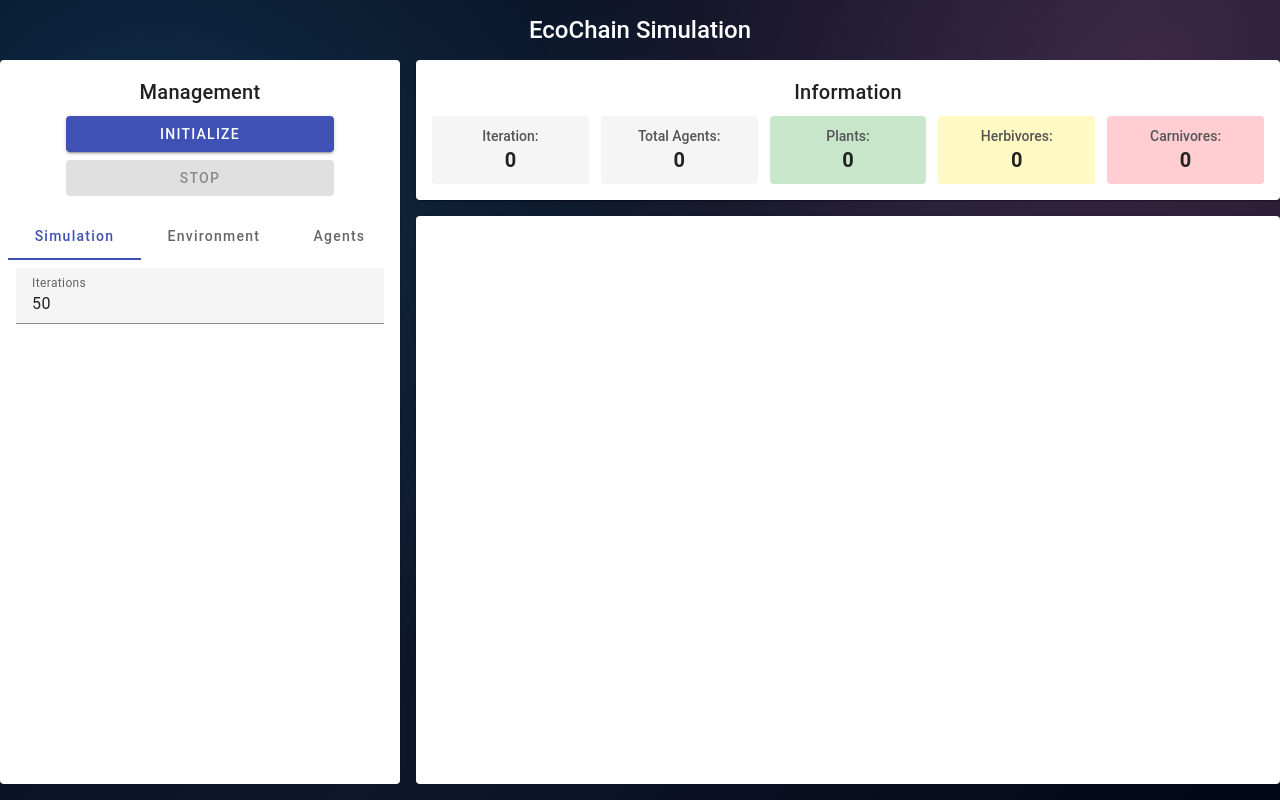
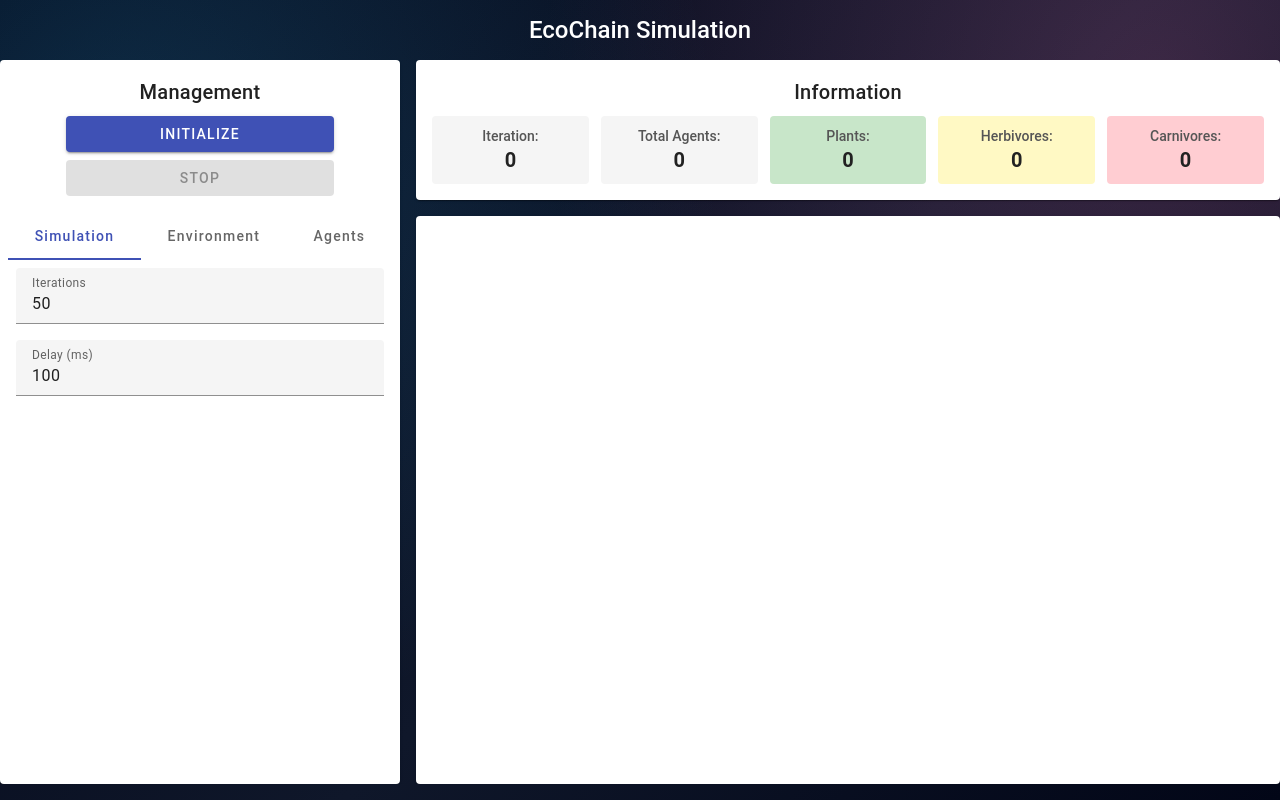
Before and after one commit to multidila/eco-chain-simulation, an Angular app: page / in a window 1280 px wide. Built offline with nearby package versions, Linux system fonts and the light colour scheme.

Commit message:
feat: add configurable delay parameter for simulation steps

```diff
--- a/src/app/view/components/control-panel/control-panel.component.html
+++ b/src/app/view/components/control-panel/control-panel.component.html
@@ -29,6 +29,10 @@
 					<mat-form-field>
 						<mat-label>Iterations</mat-label>
 						<input matInput type="number" [(ngModel)]="params().simulation.iterations" />
+					</mat-form-field>
+					<mat-form-field>
+						<mat-label>Delay (ms)</mat-label>
+						<input matInput type="number" [(ngModel)]="params().simulation.delay" />
 					</mat-form-field>
 				</div>
 			</mat-tab>
@@ -66,7 +70,7 @@
 							<div class="param-group">
 								<div class="group-label">Energy</div>
 								<mat-form-field>
-									<mat-label>Initial Energy</mat-label>
+									<mat-label>Value</mat-label>
 									<input matInput type="number" [(ngModel)]="params().agents.plant.energy.initial" />
 								</mat-form-field>
 							</div>
--- a/src/app/view/constants/default-simulation-params.constant.ts
+++ b/src/app/view/constants/default-simulation-params.constant.ts
@@ -1,7 +1,7 @@
 import { SimulationParams } from '../models/simulation-params.model';
 
 export const DEFAULT_SIMULATION_PARAMS: SimulationParams = {
-	simulation: { iterations: 50 },
+	simulation: { iterations: 50, delay: 100 },
 	environment: { gridSize: 50, seed: 42 },
 	agents: {
 		plant: { count: 100, energy: { initial: 100, max: 100 } },
--- a/src/app/view/models/simulation-params.model.ts
+++ b/src/app/view/models/simulation-params.model.ts
@@ -1,5 +1,6 @@
 export interface SimulationConfigParams {
 	iterations: number;
+	delay: number;
 }
 
 export interface EnvironmentParams {
--- a/src/app/view/simulation.component.ts
+++ b/src/app/view/simulation.component.ts
@@ -56,8 +56,9 @@ export class SimulationComponent implements OnInit, OnDestroy {
 	private _startSimulationLoop(): void {
 		this._stopSimulationLoop();
 		const iterations = this.params().simulation.iterations;
+		const delay = this.params().simulation.delay;
 
-		this._simulationLoopSub = interval(100)
+		this._simulationLoopSub = interval(delay)
 			.pipe(takeUntil(this._destroy$))
 			.subscribe(() => {
 				if (this.status() !== SimulationStatus.Running) {
```
